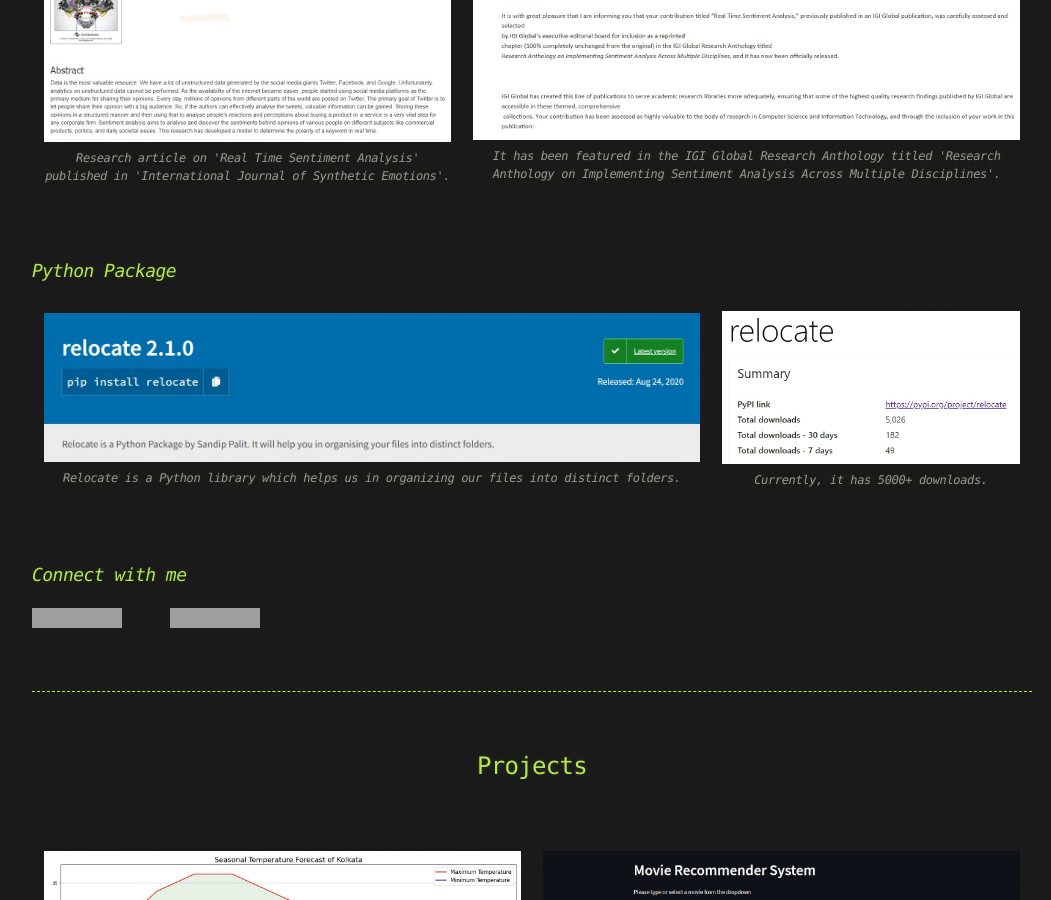
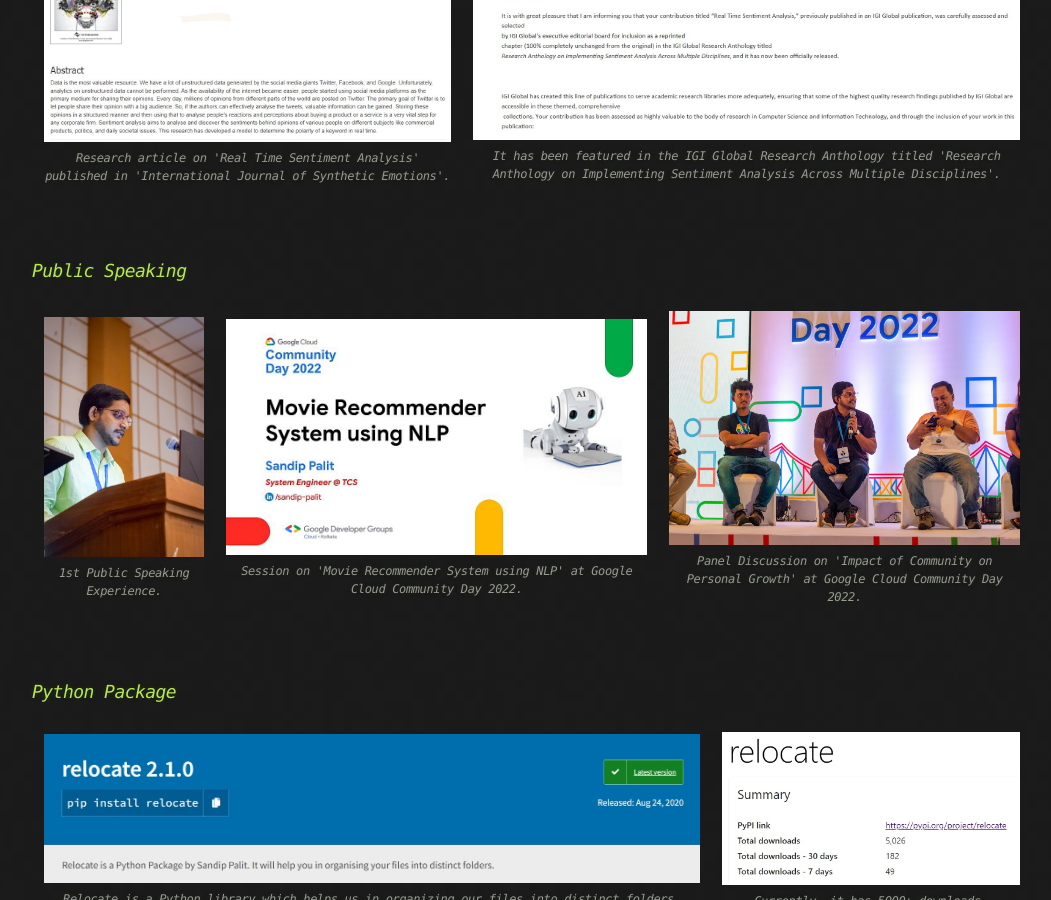
Before and after one commit to SandipPalit/SP-Portfolio, a Jekyll site: the page built from index.md, in a window 1280 px wide and 900 px high, scrolled down 1618 px. Shown: the whole window, without its empty margins (108-1159 px from the left). Built offline with Jekyll 4.4.1, drawn with Linux system fonts in a browser that asks for light colours; our own code applies the rules of GitHub Pages for plain Markdown files; grey boxes are pictures that could not be loaded.

Commit message:
Update index.md

```diff
--- a/index.md
+++ b/index.md
@@ -87,6 +87,27 @@
     <td width="57%">
       <a href="https://www.igi-global.com/article/real-time-sentiment-analysis/252223" alt="Real Time Sentiment Analysis"><img src="./assets/images/22.jpg"></a>
       <h6 align="center"><i> It has been featured in the IGI Global Research Anthology titled 'Research Anthology on Implementing Sentiment Analysis Across Multiple Disciplines'. </i></h6>
+    </td>
+  </tr>
+</table>
+
+<br>
+
+###  _Public Speaking_
+
+<table width="100%">
+  <tr>
+    <td width="18%">
+      <img src="./assets/images/24.jpg">
+      <h6 align="center"><i> 1st Public Speaking Experience. </i></h6>
+    </td>
+    <td width="44%">
+      <a href="https://drive.google.com/file/d/1QSLjoslCOhJp-uisly8dQo1yyV_ax8ie/view?usp=sharing"><img src="./assets/images/25.jpg"></a>
+      <h6 align="center"><i> Session on 'Movie Recommender System using NLP' at Google Cloud Community Day 2022. </i></h6>
+    </td>
+    <td width="37%">
+      <img src="./assets/images/26.jpg">
+      <h6 align="center"><i> Panel Discussion on 'Impact of Community on Personal Growth' at Google Cloud Community Day 2022. </i></h6>
     </td>
   </tr>
 </table>
```
